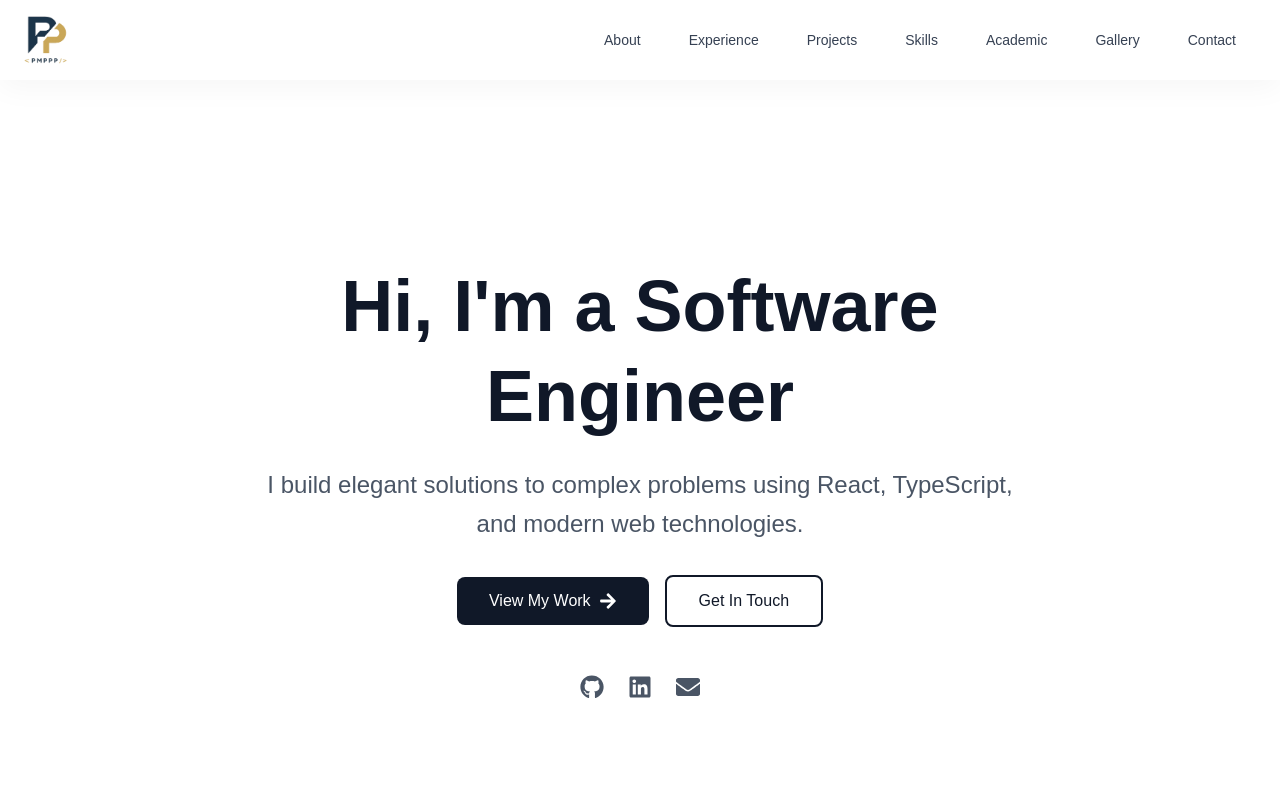
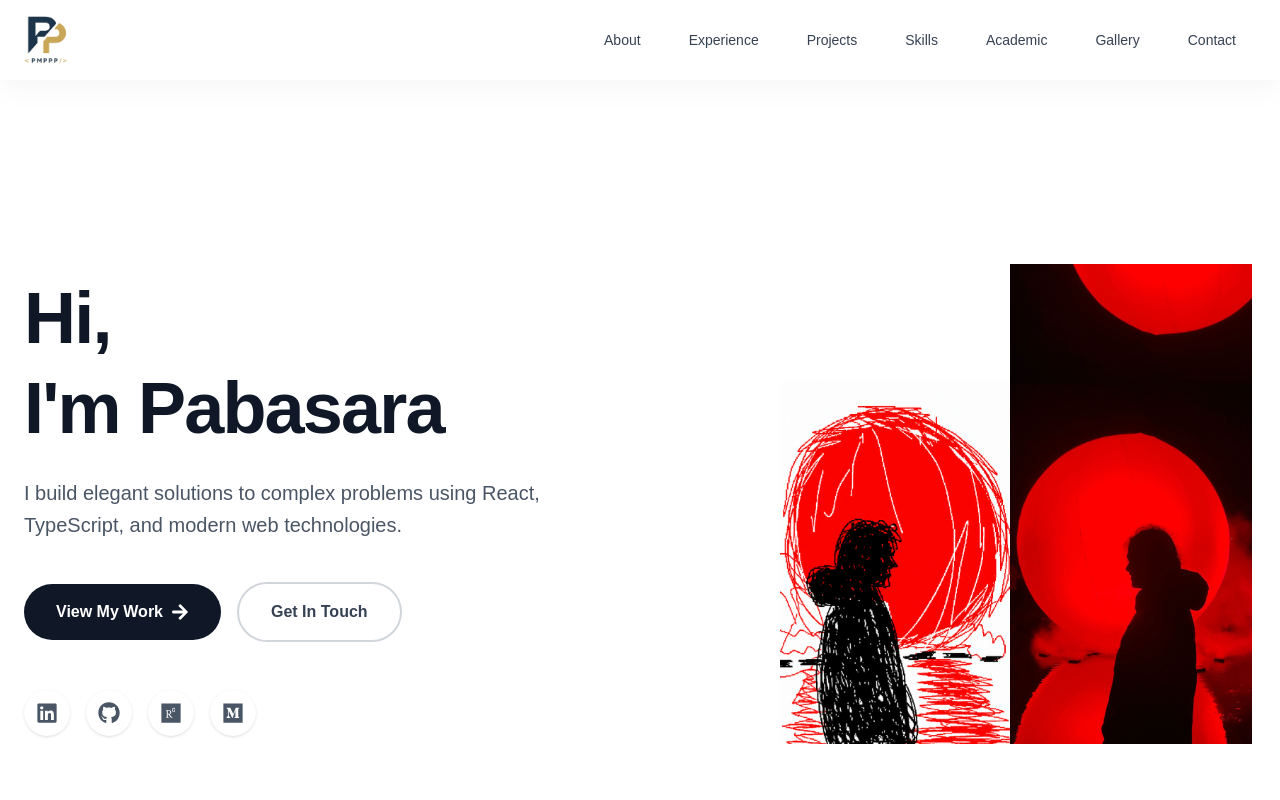
Before and after one commit to PabasaraPalihena/PMPP, a Next.js app in the folder portfolio/: page / in a window 1280 px wide. Shown: the top 800 px of the page. Built offline with nearby package versions, Linux system fonts and the light colour scheme.

Commit message:
refactor: centralize social links in data/social.ts

```diff
--- a/portfolio/components/Contact.tsx
+++ b/portfolio/components/Contact.tsx
@@ -3,40 +3,18 @@
 import { motion } from "framer-motion";
 import { FaEnvelope, FaLinkedin, FaGithub, FaResearchgate, FaMedium } from "react-icons/fa";
 import Link from "next/link";
+import { socialLinks } from "@/data/social";
+import type { IconType } from "react-icons";
+
+const iconMap: Record<string, IconType> = {
+  linkedin: FaLinkedin,
+  github: FaGithub,
+  researchgate: FaResearchgate,
+  medium: FaMedium,
+  email: FaEnvelope,
+};
 
 export default function Contact() {
-  const contactMethods = [
-    {
-      icon: FaLinkedin,
-      label: "LinkedIn",
-      value: "linkedin.com/in/username",
-      href: "https://www.linkedin.com/in/pabasara-palihena-91a618211/",
-    },
-    {
-      icon: FaGithub,
-      label: "GitHub",
-      value: "github.com/username",
-      href: "https://github.com/PabasaraPalihena",
-    },
-    {
-      icon: FaResearchgate,
-      label: "ResearchGate",
-      value: "researchgate.net/profile",
-      href: "https://www.researchgate.net/profile/Pabasara-Palihena",
-    },
-    {
-      icon: FaMedium,
-      label: "Medium",
-      value: "medium.com/@username",
-      href: "https://pabasarapalihena.medium.com/",
-    },
-    {
-      icon: FaEnvelope,
-      label: "pabasarapalihena@gmail.com",
-      value: "pabasarapalihena@gmail.com",
-      href: "mailto:pabasarapalihena@gmail.com",
-    },
-  ];
 
   return (
     <section id="contact" className="bg-gray-50 py-20 px-6">
@@ -61,25 +39,27 @@ export default function Contact() {
           viewport={{ once: true }}
           className="flex flex-wrap justify-center gap-4 md:gap-6"
         >
-          {contactMethods.map((method, index) => {
-            const Icon = method.icon;
+          {socialLinks.map((social, index) => {
+            const Icon = iconMap[social.platform];
+            if (!Icon) return null;
             return (
               <motion.div
-                key={index}
+                key={social.platform}
                 initial={{ opacity: 0, y: 20 }}
                 whileInView={{ opacity: 1, y: 0 }}
                 transition={{ duration: 0.5, delay: index * 0.1 }}
                 viewport={{ once: true }}
               >
                 <Link
-                  href={method.href}
+                  href={social.url}
                   target="_blank"
+                  rel="noopener noreferrer"
                   className="flex items-center gap-3 px-6 py-4 md:px-8 bg-white rounded-full shadow-sm hover:shadow-xl hover:-translate-y-1 transition-all group border border-gray-100"
                 >
-                  <div className="p-2 bg-gray-50 rounded-full group-hover:bg-[#122D64] group-hover:text-white transition-colors text-gray-700">
+                  <div className="p-2 bg-gray-50 rounded-full group-hover:bg-gray-900 group-hover:text-white transition-colors text-gray-700">
                     <Icon size={24} />
                   </div>
-                  <span className="font-bold text-gray-900 group-hover:text-[#122D64] transition-colors">{method.label}</span>
+                  <span className="font-bold text-gray-900 group-hover:text-gray-700 transition-colors">{social.label}</span>
                 </Link>
               </motion.div>
             );
--- a/portfolio/components/Hero.tsx
+++ b/portfolio/components/Hero.tsx
@@ -1,55 +1,72 @@
 "use client";
 
 import { motion } from "framer-motion";
-import { FaArrowRight, FaGithub, FaLinkedin, FaEnvelope } from "react-icons/fa";
+import { FaArrowRight, FaGithub, FaLinkedin, FaResearchgate, FaMedium } from "react-icons/fa";
 import Link from "next/link";
+import Image from "next/image";
+import { socialLinks } from "@/data/social";
+import type { IconType } from "react-icons";
+
+const iconMap: Record<string, IconType> = {
+  linkedin: FaLinkedin,
+  github: FaGithub,
+  researchgate: FaResearchgate,
+  medium: FaMedium,
+};
+
+// Show only non-email links in the hero social row
+const heroSocials = socialLinks.filter((s) => s.platform !== "email");
 
 export default function Hero() {
   return (
-    <section className="min-h-screen flex items-center justify-center bg-white px-6 py-20">
+    <section className="relative min-h-screen flex items-center justify-center bg-white px-6 py-20 pt-32">
+
+      <div className="relative z-10 max-w-7xl mx-auto w-full grid grid-cols-1 lg:grid-cols-2 gap-12 lg:gap-8 items-center">
+        {/* Left Column: Text */}
         <motion.div
-        initial={{ opacity: 0, y: 20 }}
-        animate={{ opacity: 1, y: 0 }}
-        transition={{ duration: 0.8 }}
-        className="max-w-3xl w-full text-center"
+          initial={{ opacity: 0, x: -30 }}
+          animate={{ opacity: 1, x: 0 }}
+          transition={{ duration: 0.8, ease: "easeOut" }}
+          className="text-center lg:text-left flex flex-col items-center lg:items-start"
         >
           {/* Main Heading */}
           <motion.h1
-          className="text-5xl md:text-7xl font-bold text-gray-900 mb-6 leading-tight"
+            className="text-5xl md:text-6xl lg:text-7xl font-extrabold text-gray-900 mb-6 leading-tight tracking-tight"
             initial={{ opacity: 0, y: 20 }}
             animate={{ opacity: 1, y: 0 }}
-          transition={{ duration: 0.8, delay: 0.1 }}
+            transition={{ duration: 0.8, delay: 0.1, ease: "easeOut" }}
           >
-          Hi, I&apos;m a Software Engineer
+            Hi,<br />
+            I&apos;m Pabasara<br />
           </motion.h1>
 
           {/* Subheading */}
           <motion.p
-          className="text-xl md:text-2xl text-gray-600 mb-8 leading-relaxed"
+            className="text-lg md:text-xl text-gray-600 mb-10 leading-relaxed max-w-xl"
             initial={{ opacity: 0, y: 20 }}
             animate={{ opacity: 1, y: 0 }}
-          transition={{ duration: 0.8, delay: 0.2 }}
+            transition={{ duration: 0.8, delay: 0.2, ease: "easeOut" }}
           >
             I build elegant solutions to complex problems using React, TypeScript, and modern web technologies.
           </motion.p>
 
           {/* CTA Buttons */}
           <motion.div
-          className="flex flex-col sm:flex-row items-center justify-center gap-4 mb-12"
+            className="flex flex-col sm:flex-row items-center gap-4 mb-12"
             initial={{ opacity: 0, y: 20 }}
             animate={{ opacity: 1, y: 0 }}
-          transition={{ duration: 0.8, delay: 0.3 }}
+            transition={{ duration: 0.8, delay: 0.3, ease: "easeOut" }}
           >
             <Link
               href="#projects"
-            className="group px-8 py-3 bg-gray-900 text-white rounded-lg font-medium hover:bg-gray-800 transition-colors flex items-center gap-2"
+              className="group px-8 py-4 bg-gray-900 text-white rounded-full font-bold hover:bg-gray-800 hover:shadow-lg hover:-translate-y-1 transition-all flex items-center gap-2"
             >
               View My Work
               <FaArrowRight size={18} className="group-hover:translate-x-1 transition-transform" />
             </Link>
             <Link
               href="#contact"
-            className="px-8 py-3 border-2 border-gray-900 text-gray-900 rounded-lg font-medium hover:bg-gray-50 transition-colors"
+              className="px-8 py-4 border-2 border-gray-300 text-gray-700 rounded-full font-bold hover:border-gray-900 hover:text-gray-900 hover:bg-white transition-all"
             >
               Get In Touch
             </Link>
@@ -57,33 +74,44 @@ export default function Hero() {
 
           {/* Social Links */}
           <motion.div
-          className="flex items-center justify-center gap-6"
+            className="flex items-center gap-4"
             initial={{ opacity: 0, y: 20 }}
             animate={{ opacity: 1, y: 0 }}
-          transition={{ duration: 0.8, delay: 0.4 }}
+            transition={{ duration: 0.8, delay: 0.4, ease: "easeOut" }}
           >
+            {heroSocials.map((social) => {
+              const Icon = iconMap[social.platform];
+              if (!Icon) return null;
+              return (
                 <Link
-            href="https://github.com"
+                  key={social.platform}
+                  href={social.url}
                   target="_blank"
-            className="text-gray-600 hover:text-gray-900 transition-colors"
+                  rel="noopener noreferrer"
+                  title={social.label}
+                  className="p-3 bg-white rounded-full shadow-sm text-gray-600 hover:text-white hover:bg-gray-900 hover:shadow-md hover:-translate-y-1 transition-all"
                 >
-            <FaGithub size={24} />
+                  <Icon size={22} />
                 </Link>
-          <Link
-            href="https://linkedin.com"
-            target="_blank"
-            className="text-gray-600 hover:text-gray-900 transition-colors"
-          >
-            <FaLinkedin size={24} />
-          </Link>
-          <Link
-            href="mailto:your-email@example.com"
-            className="text-gray-600 hover:text-gray-900 transition-colors"
-          >
-            <FaEnvelope size={24} />
-          </Link>
+              );
+            })}
           </motion.div>
         </motion.div>
+
+        {/* Right Column: Image */}
+        <div className="relative flex justify-center lg:justify-end mt-12 lg:mt-0">
+          <div className="relative w-[300px] h-[300px] sm:w-[400px] sm:h-[400px] lg:w-[480px] lg:h-[480px]">
+            <Image
+              src="/assets/images/Hero.png"
+              alt="Pabasara Palihena"
+              fill
+              className="object-contain"
+              sizes="(max-width: 768px) 300px, (max-width: 1024px) 400px, 480px"
+              priority
+            />
+          </div>
+        </div>
+      </div>
     </section>
   );
 }
--- a/portfolio/data/social.ts
+++ b/portfolio/data/social.ts
@@ -2,23 +2,28 @@ import { SocialLink } from "@/types";
 
 export const socialLinks: SocialLink[] = [
   {
+    platform: "linkedin",
+    url: "https://www.linkedin.com/in/pabasara-palihena-91a618211/",
+    label: "LinkedIn",
+  },
+  {
     platform: "github",
-    url: "https://github.com",
+    url: "https://github.com/PabasaraPalihena",
     label: "GitHub",
   },
   {
-    platform: "linkedin",
-    url: "https://linkedin.com",
-    label: "LinkedIn",
-  },
-  {
     platform: "researchgate",
-    url: "https://researchgate.net",
+    url: "https://www.researchgate.net/profile/Pabasara-Palihena",
     label: "ResearchGate",
   },
   {
+    platform: "medium",
+    url: "https://pabasarapalihena.medium.com/",
+    label: "Medium",
+  },
+  {
     platform: "email",
-    url: "mailto:your-email@example.com",
-    label: "Email",
+    url: "mailto:pabasarapalihena@gmail.com",
+    label: "pabasarapalihena@gmail.com",
   },
 ];
--- a/portfolio/types/index.ts
+++ b/portfolio/types/index.ts
@@ -18,7 +18,7 @@ export interface Skill {
 }
 
 export interface SocialLink {
-  platform: "github" | "linkedin" | "email" | "researchgate";
+  platform: "github" | "linkedin" | "email" | "researchgate" | "medium";
   url: string;
   label: string;
 }
```
Also changed, not shown: portfolio/public/assets/images/Hero.png (added), portfolio/public/assets/images/HeroImg.png (added). Lines whose indentation alone changed are shown as unchanged.
